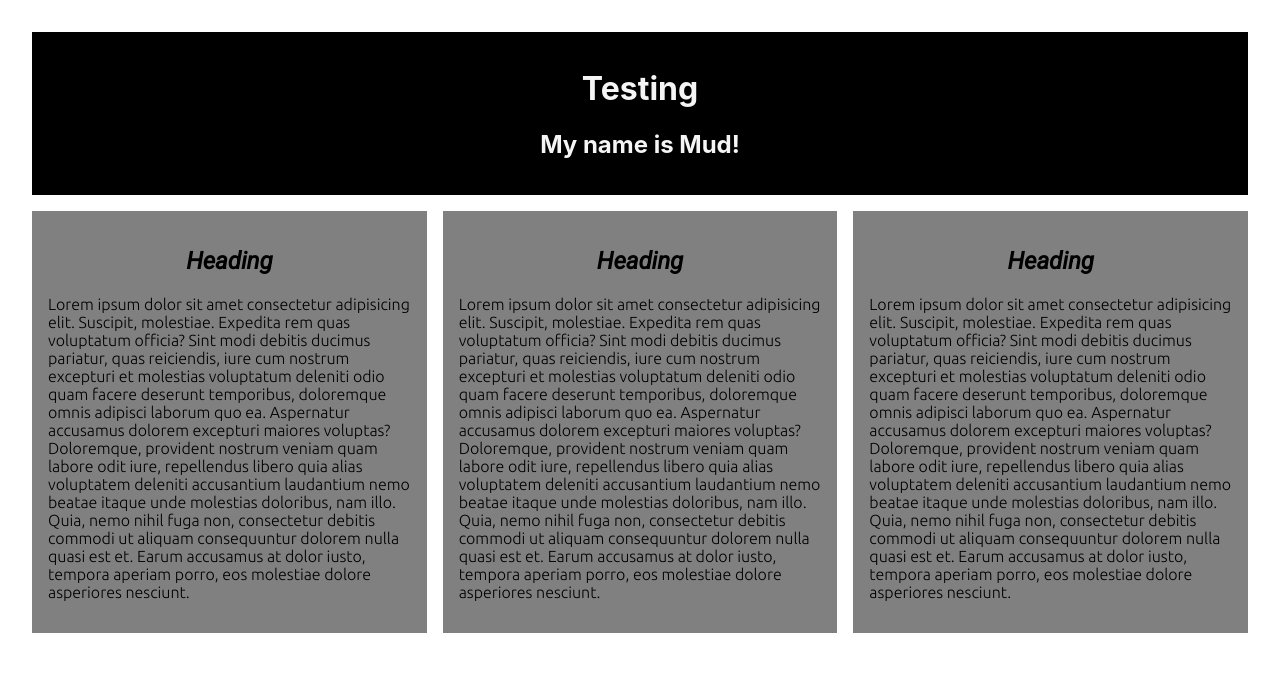
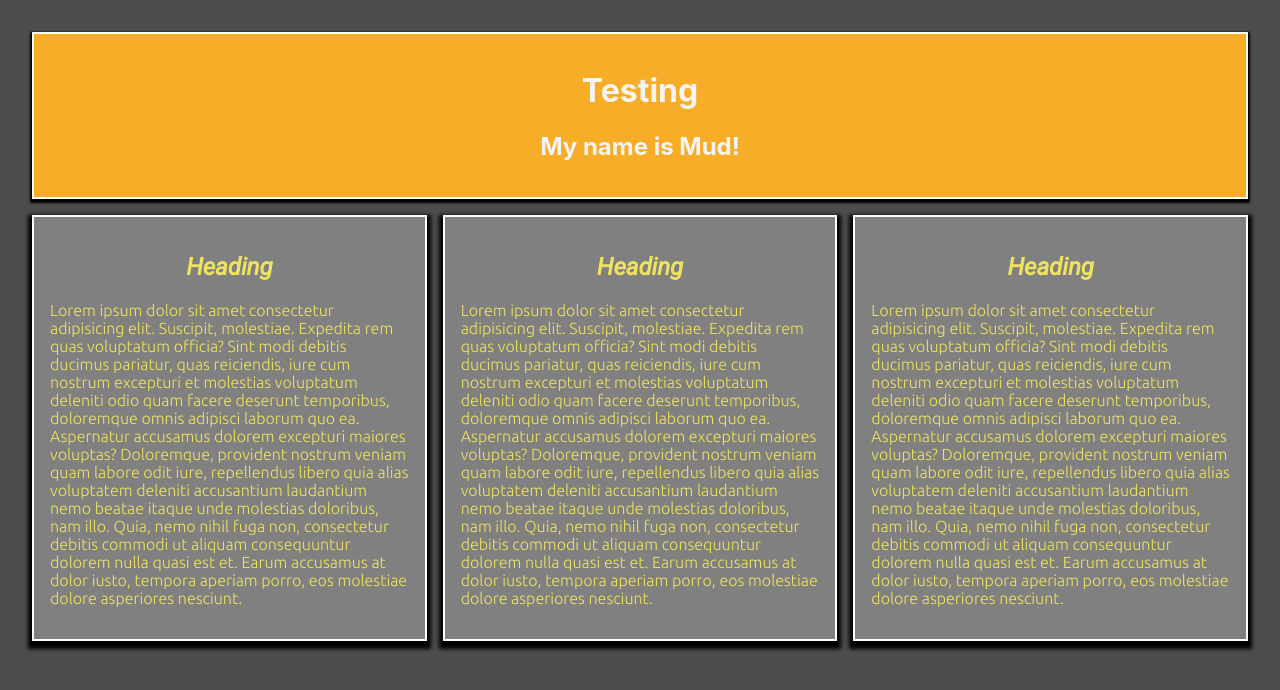
Before and after one commit to madman559/madman559.github.io, a plain HTML site: page index.html in a window 1280 px wide. Drawn offline with Linux system fonts and the light colour scheme.

Commit message:
Update style.css
added colors and borders

```diff
--- a/css/style.css
+++ b/css/style.css
@@ -1,19 +1,30 @@
+
+:root{
+    --border-color:white;
+    --heading-color: #F7AD28;
+    --box-color: #EDE35F;
+}
+
 body{
     margin: 2em;
+    background-color: rgb(78, 77, 77);
 }
 
 .heading{
     text-align: center;
     font-family:-apple-system, BlinkMacSystemFont, 'Segoe UI', Roboto, Oxygen, Ubuntu, Cantarell, 'Open Sans', 'Helvetica Neue', sans-serif;
-    background-color: black;
+    background-color: var(--heading-color);
     color: whitesmoke;
     padding:1em;
+    border: 2px var(--border-color) solid;
+    box-shadow: black 0px 2px 2px 2px;
 }
 
 .container{
     display: grid;
     grid-template-columns: repeat(3, 1fr);
     gap: 1em;
+
 
 }
 
@@ -27,6 +38,11 @@ body{
     background-color: grey;
     padding: 1em;
     margin-top: 1em;
+    color: var(--box-color);
+    border: 2px var(--border-color) solid;
+    box-shadow: black 0px 4px 4px 4px;
+
+
 }
 
 .container p{
```
